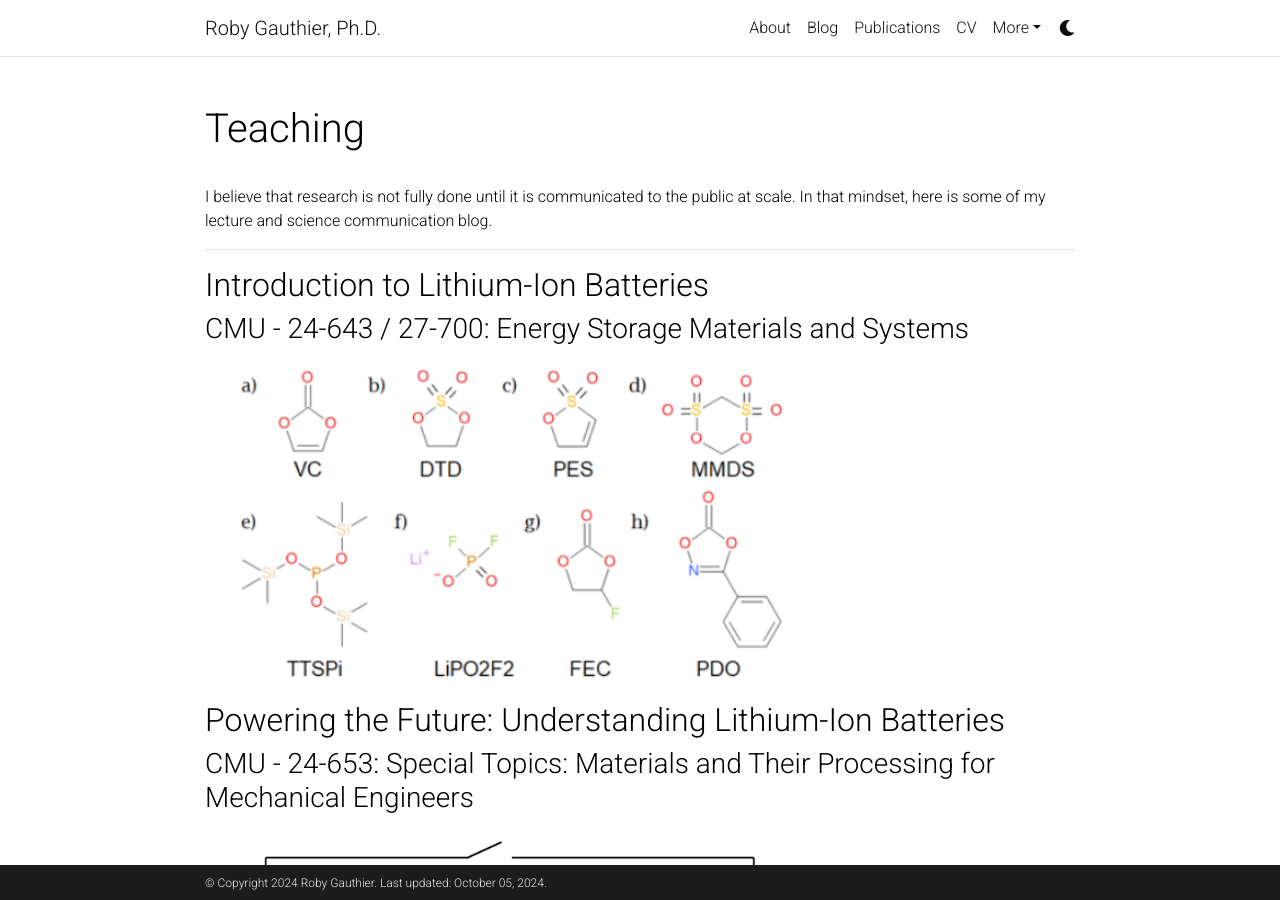
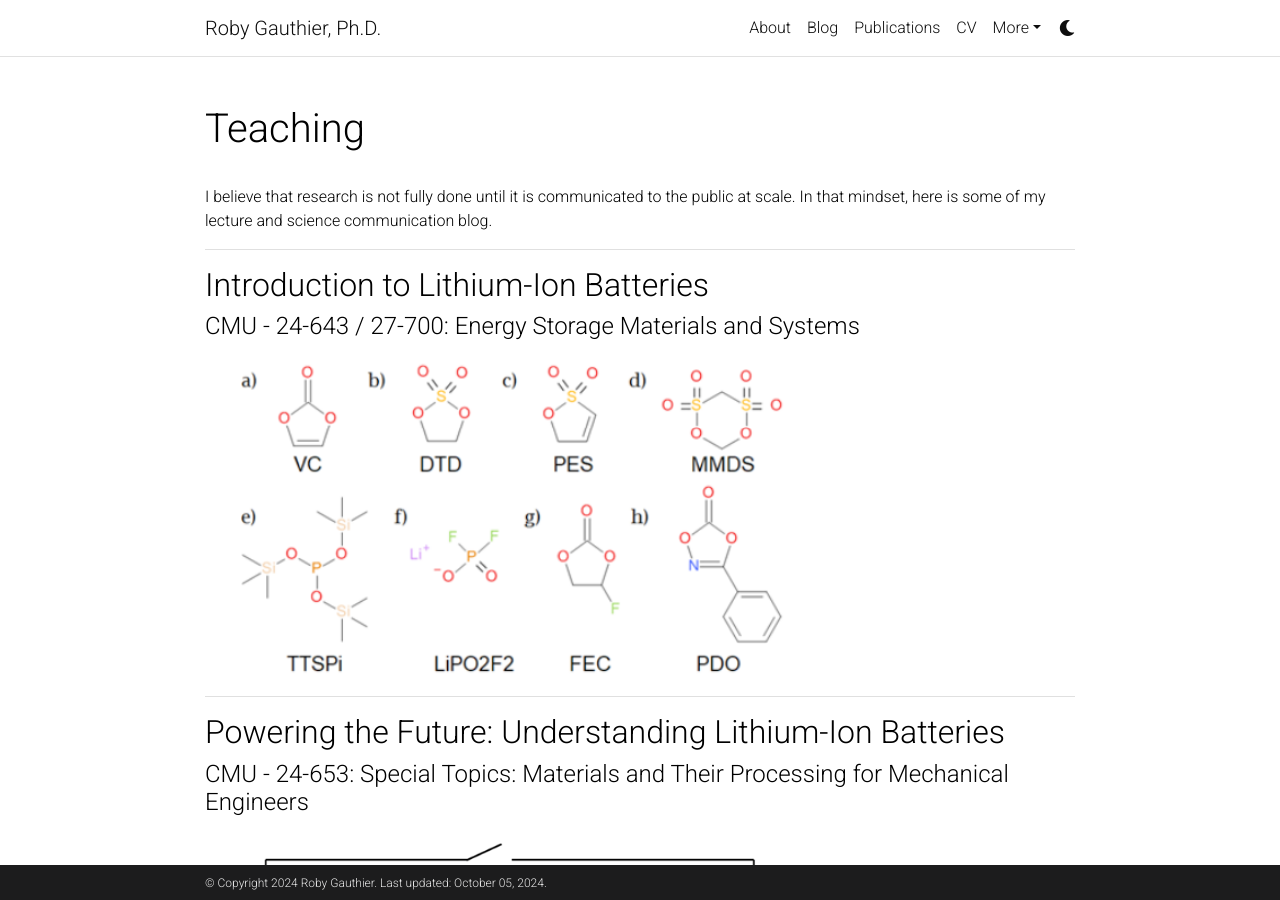
Before and after one commit to robygauthier/robygauthier.github.io, a Jekyll site: the page built from _pages/teaching.md, in a window 1280 px wide and 900 px high. Built offline with Jekyll 4.4.1, drawn with Linux system fonts in a browser that asks for light colours; comment, search, counter and statistics services are not loaded; a style sheet for code colours, icons or effects is not loaded.

```diff
--- a/_pages/teaching.md
+++ b/_pages/teaching.md
@@ -12,18 +12,22 @@ I believe that research is not fully done until it is communicated to the public
 ---
 
 ## Introduction to Lithium-Ion Batteries
-### CMU - 24-643 / 27-700: Energy Storage Materials and Systems
+#### CMU - 24-643 / 27-700: Energy Storage Materials and Systems
 
 <a href="https://robygauthier.github.io/assets/pdf/Electrolyte-class.pdf">
   <img src="https://raw.githubusercontent.com/robygauthier/robygauthier.github.io/master/assets/img/known_additives.png" width="600" />
 </a>
 
+---
+
 ## Powering the Future: Understanding Lithium-Ion Batteries
-### CMU - 24-653: Special Topics: Materials and Their Processing for Mechanical Engineers
+#### CMU - 24-653: Special Topics: Materials and Their Processing for Mechanical Engineers
 
 <a href="https://robygauthier.github.io/assets/pdf/Battery-class.pdf">
   <img src="https://raw.githubusercontent.com/robygauthier/robygauthier.github.io/master/assets/img/powering_the_future.png" width="600" />
 </a>
+
+---
 
 ## Introduction to Lithium-Ion Batteries
 
```
Also changed, not shown: _pages/about.md (+1 -1 lines), _posts/2023-03-08-cathode-material-for-lithium-ion-batteries.md (+1 -1 lines), assets/img/Flag_of_New_Brunswick.svg (added).
